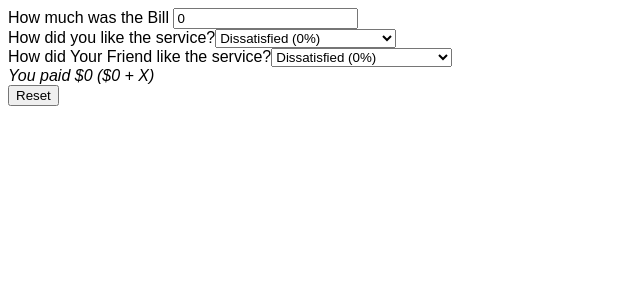
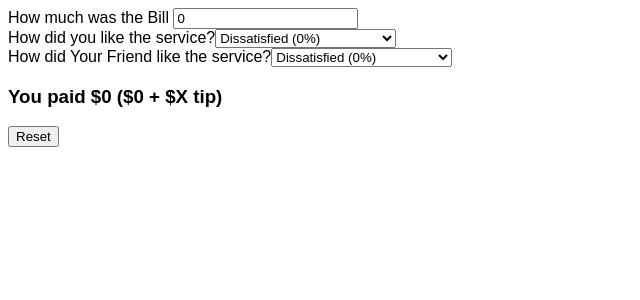
Before and after one commit to AbdullahiAbdulganiyu/tip-calculator-V1, a React (Create React App) app: page / in a window 1280 px wide. Shown: the top 300 px of the page, without its empty margins (0-640 px from the left). Built offline with nearby package versions, Linux system fonts and the light colour scheme.

Commit message:
refactoring code

```diff
--- a/src/App.js
+++ b/src/App.js
@@ -50,11 +50,9 @@ function SelectPercentage({ children }) {
 
 function Output({ amount }) {
   return (
-    <div>
-      <em>
-        You paid ${amount} (${amount} + X)
-      </em>
-    </div>
+    <h3>
+      You paid ${amount} (${amount} + $X tip)
+    </h3>
   );
 }
 
```
